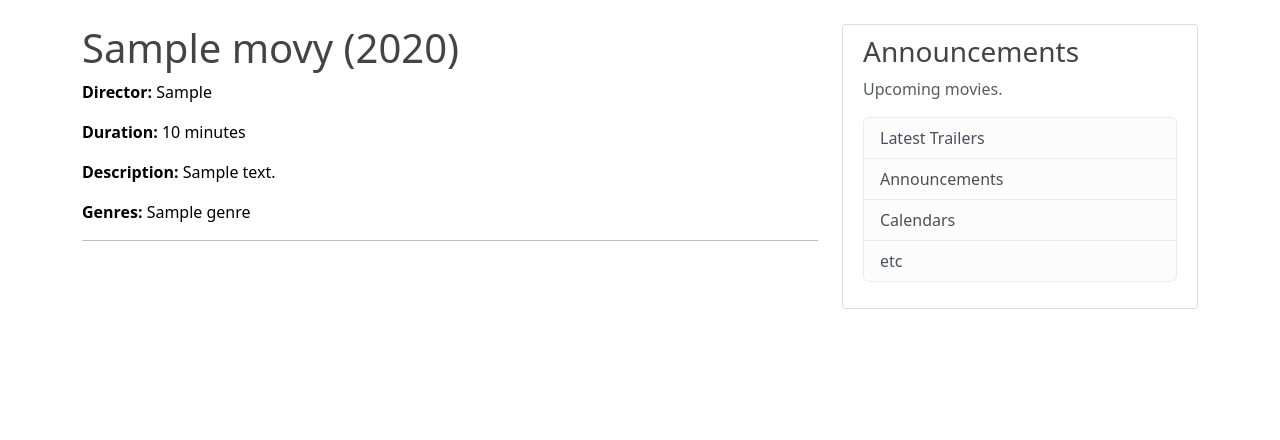
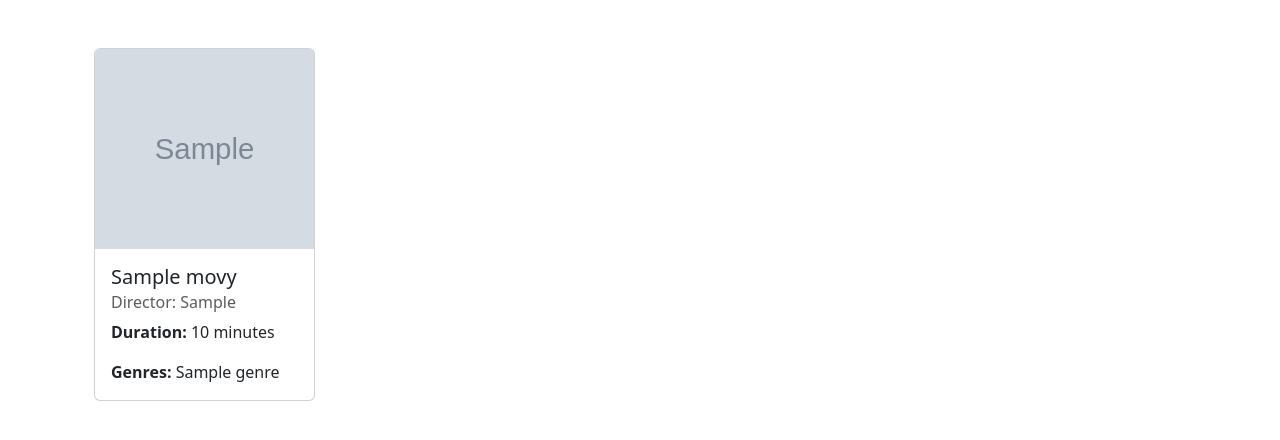
Before and after one commit to Hawk1509/MovieWatchlist, a Flask app: page /home in a window 1280 px wide. Shown: the part 56-496 px from the top of the page. Run offline with Flask 2, Linux system fonts and the light colour scheme; tables that the repository leaves empty hold one stand-in row (values such as "Sample post"); grey boxes marked "Sample" are stand-in pictures.

Commit message:
added cards to display the movie details

```diff
--- a/movie/app.py
+++ b/movie/app.py
@@ -8,6 +8,7 @@ from flask_login import LoginManager, login_user, current_user, logout_user, log
 from db_models import db, User, Movie, Watchlist, Genre, Rating, MovieGenre
 from forms import RegistrationForm, LoginForm, UpdateAccountForm
 from flask_migrate import Migrate, upgrade
+from flask_caching import Cache
 
 
 app = Flask(__name__)
@@ -21,79 +22,6 @@ bcrypt = Bcrypt(app)
 login_manager = LoginManager(app)
 login_manager.login_view = 'login'
 login_manager.login_message_category = 'info'
-'''
-posts = [
-    {
-      "year": 2023,
-      "title": "Oppenheimer",
-      "director": "Christopher Nolan",
-      "review": "A gripping historical drama that explores the life of J. Robert Oppenheimer and the development of the atomic bomb.",
-      "runtime": 180
-    },
-    {
-      "year": 2023,
-      "title": "Barbie",
-      "director": "Greta Gerwig",
-      "review": "A fun and imaginative take on the iconic doll, filled with vibrant visuals and a humorous narrative.",
-      "runtime": 114
-    },
-    {
-      "year": 2022,
-      "title": "Everything Everywhere All at Once",
-      "director": "Daniel Kwan, Daniel Scheinert",
-      "review": "A mind-bending sci-fi adventure that weaves together multiple universes in a touching family story.",
-      "runtime": 139
-    },
-    {
-      "year": 2022,
-      "title": "Top Gun: Maverick",
-      "director": "Joseph Kosinski",
-      "review": "A high-octane sequel that delivers stunning aerial sequences and a nostalgic return to the skies.",
-      "runtime": 131
-    },
-    {
-      "year": 2021,
-      "title": "Dune",
-      "director": "Denis Villeneuve",
-      "review": "An epic adaptation of Frank Herbert's novel, showcasing breathtaking visuals and a captivating storyline.",
-      "runtime": 155
-    },
-    {
-      "year": 2021,
-      "title": "Spider-Man: No Way Home",
-      "director": "Jon Watts",
-      "review": "A thrilling entry into the Spider-Man franchise that brings together beloved characters from different universes.",
-      "runtime": 148
-    },
-    {
-      "year": 2020,
-      "title": "Nomadland",
-      "director": "Chloé Zhao",
-      "review": "A poignant portrayal of modern-day nomadic life, beautifully captured through Frances McDormand's performance.",
-      "runtime": 107
-    },
-    {
-      "year": 2020,
-      "title": "Soul",
-      "director": "Pete Docter, Kemp Powers",
-      "review": "A heartwarming animated film that explores the meaning of life and passion through jazz music.",
-      "runtime": 100
-    },
-    {
-      "year": 2019,
-      "title": "Parasite",
-      "director": "Bong Joon-ho",
-      "review": "A darkly comedic thriller that tackles class disparity, winning the Academy Award for Best Picture.",
-      "runtime": 132
-    },
-    {
-      "year": 2019,
-      "title": "1917",
-      "director": "Sam Mendes",
-      "review": "A visually stunning war film that immerses viewers in the harrowing experience of a soldier's mission during WWI.",
-      "runtime": 119
-    }
-]'''
 
 @app.route("/")
 @app.route("/home")
@@ -189,6 +117,15 @@ def account():
     return render_template("account.html", title='Account',
                            image_file=image_file, form=form)
 
+cache = Cache(app)
+
+
+@app.route('/movies')
+@cache.cached(timeout=60)
+def movies():
+    posts = Movie.query.all()
+    return render_template('home.html', posts=posts)
+
 if __name__ == '__main__':
         with app.app_context():
             db.create_all()
--- a/movie/db_models.py
+++ b/movie/db_models.py
@@ -33,6 +33,7 @@ class Movie(db.Model):
     director = db.Column(db.String(100))
     duration = db.Column(db.Integer)
     description = db.Column(db.Text)
+    image_url = db.Column(db.String(255))
 
     watchlists = db.relationship('Watchlist', backref='movie', lazy=True)
     ratings = db.relationship('Rating', backref='movie', lazy=True)
--- a/movie/templates/home.html
+++ b/movie/templates/home.html
@@ -1,18 +1,24 @@
 {% extends "layout.html" %}
 {% block content %}
+    <div class="container mt-4">
+        <div class="row">
             {% for post in posts %}
-<div class="movie">
-    <h1>{{ post.title }} ({{ post.release_year }})</h1>
-    <p><strong>Director:</strong> {{ post.director }}</p>
-    <p><strong>Duration:</strong> {{ post.duration }} minutes</p>
-    <p><strong>Description:</strong> {{ post.description }}</p>
-
-    <p><strong>Genres:</strong>
+                <div class="col-md-4 mb-4">
+                    <div class="card">
+                        <img src="{{ post.image_url }}" class="card-img-top" alt="{{ post.title }} image" style="height: 200px; object-fit: cover;">
+                        <div class="card-body">
+                            <h5 class="card-title">{{ post.title }}</h5>
+                            <h6 class="card-subtitle mb-2 text-muted">Director: {{ post.director }}</h6>
+                            <p class="card-text"><strong>Duration:</strong> {{ post.duration }} minutes</p>
+                            <p class="card-text"><strong>Genres:</strong>
                                {% for genre in post.genres %}
                                    {{ genre.genre_name }}{% if not loop.last %}, {% endif %}
                                {% endfor %}
                             </p>
                         </div>
-<hr>
+                    </div>
+                </div>
             {% endfor %}
+        </div>
+    </div>
 {% endblock content %}
--- a/movie/templates/layout.html
+++ b/movie/templates/layout.html
@@ -50,19 +50,6 @@
 {% endwith %}
       {% block content %}{% endblock %}
     </div>
-    <div class="col-md-4">
-      <div class="content-section">
-        <h3>Announcements</h3>
-        <p class='text-muted'>Upcoming movies.
-          <ul class="list-group">
-            <li class="list-group-item list-group-item-light">Latest Trailers</li>
-            <li class="list-group-item list-group-item-light">Announcements</li>
-            <li class="list-group-item list-group-item-light">Calendars</li>
-            <li class="list-group-item list-group-item-light">etc</li>
-          </ul>
-        </p>
-      </div>
-    </div>
   </div>
 </main>
 
```
Also changed, not shown: movie/migrations/versions/c40fd88f0a45_add_image_url_column_to_movies_table.py (added, +32 -0 lines), movie/populate_db.py (+17 -10 lines). Lines whose indentation alone changed are shown as unchanged.
